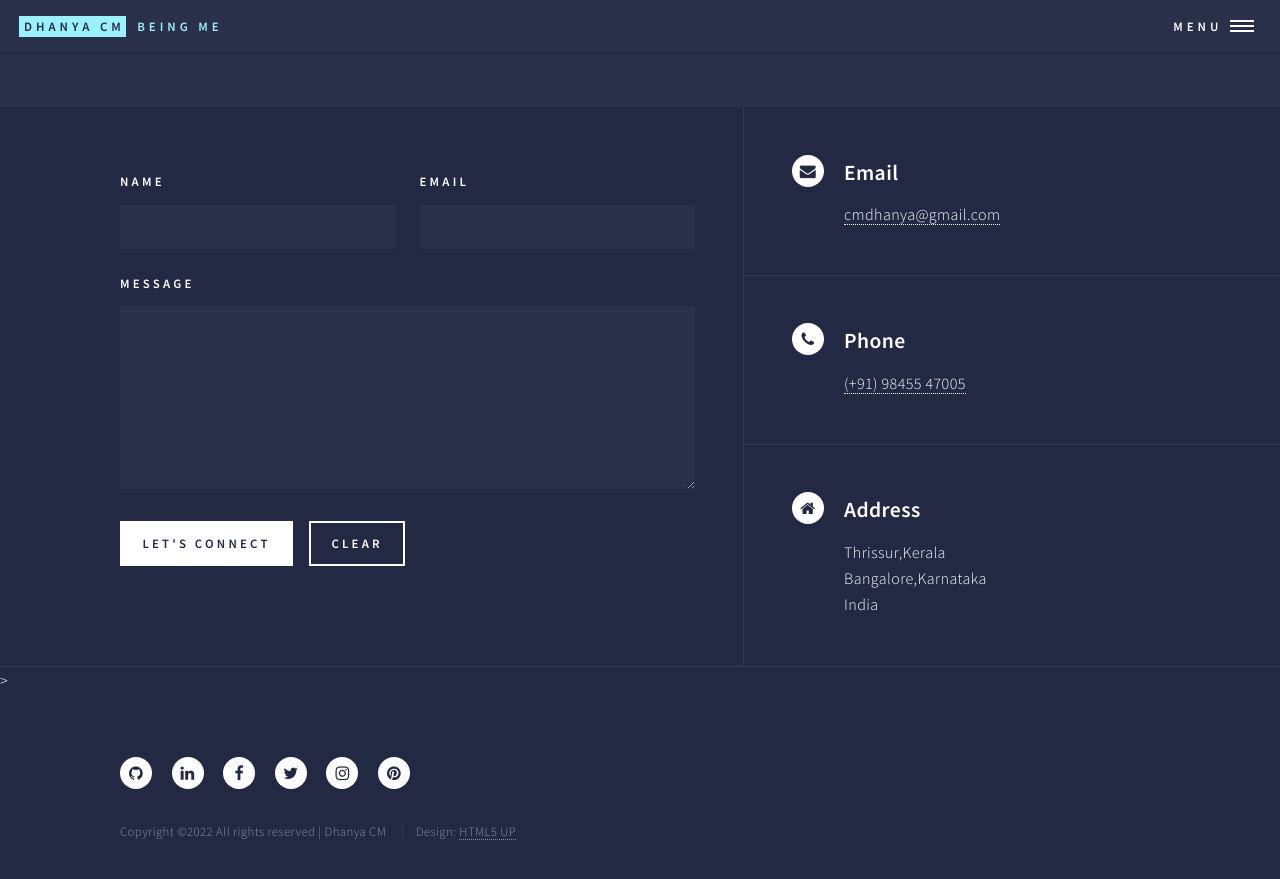
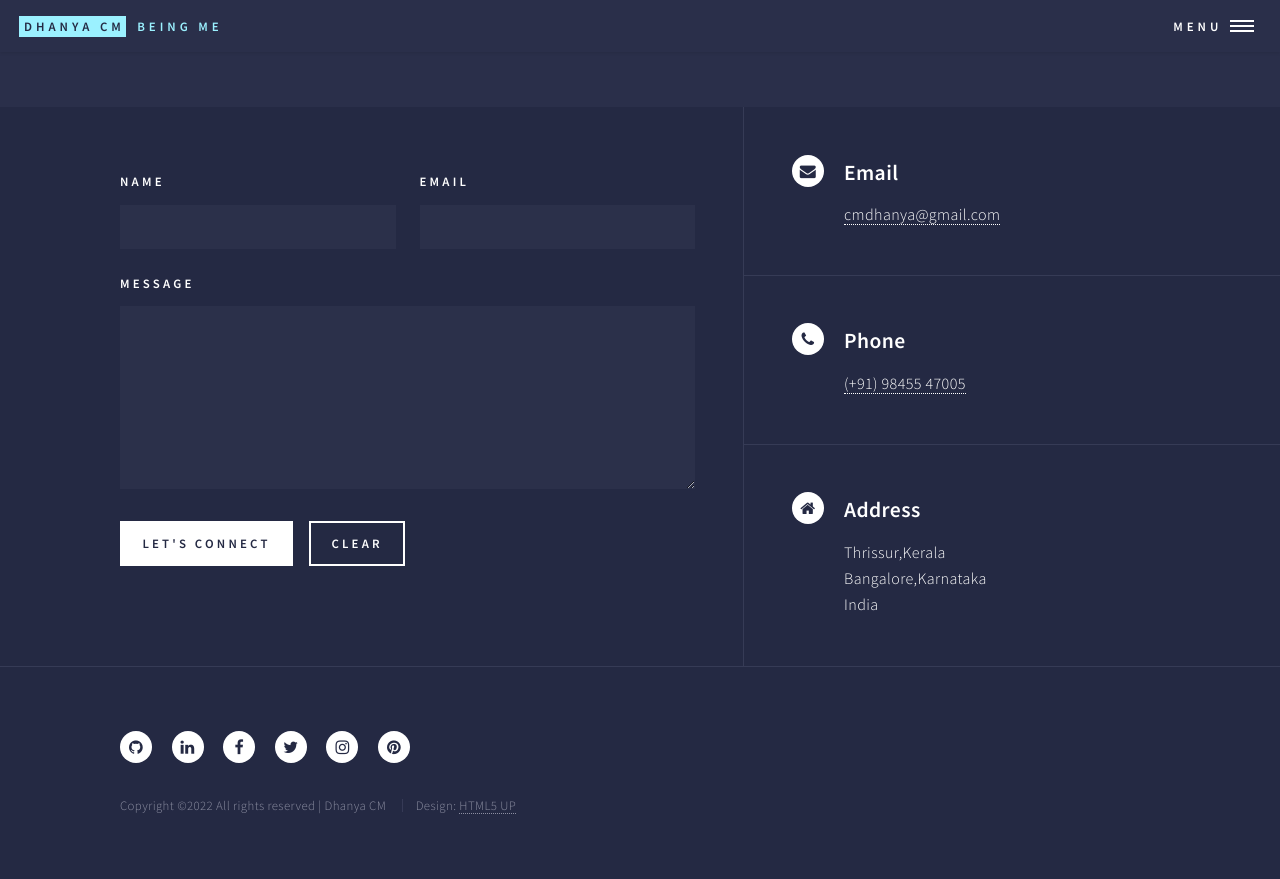
Before and after one commit to dhanyacm/dhanyacm, a Jekyll site: the page built from index.html, in a window 1280 px wide and 900 px high, scrolled down 1928 px. Shown: the top 879 px of the window. Built offline with Jekyll 4.4.1, drawn with Linux system fonts in a browser that asks for light colours; the list of posts is cut into pages by our own code.

Commit message:
Update footer.html

```diff
--- a/_includes/footer.html
+++ b/_includes/footer.html
@@ -52,7 +52,7 @@
 					</section>
 
 				<!-- Footer -->
-					<footer id="footer" <style = display: flex;justify-content: center;/>  >
+					<footer id="footer" style = "display: flex;justify-content: center;">
 						<div class="inner">
 							<ul class="icons">
 								<li><a href="https://github.com/dhanyacm" class="icon alt fa-github"><span class="label">GitHub</span></a></li>
```
